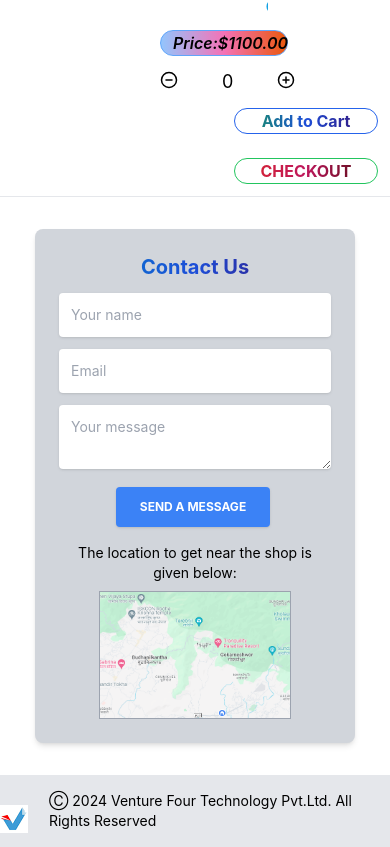
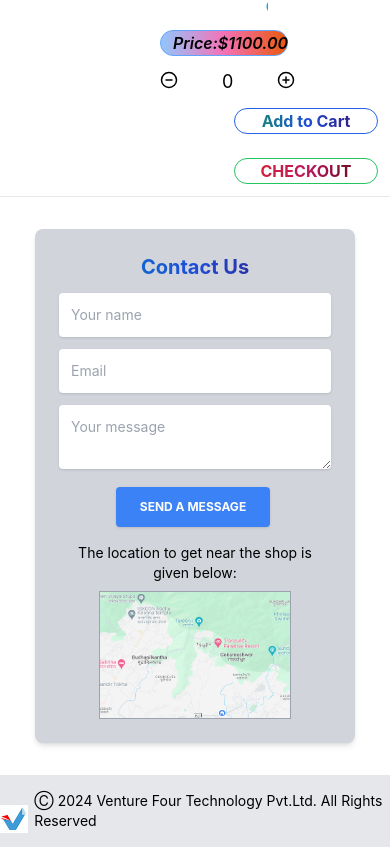
Before and after one commit to prak32/Shopping_Cart, a React (Create React App) app: page /home in a window 390 px wide. Shown: the part 5591-6438 px from the top of the page. Built offline with nearby package versions, Linux system fonts and the light colour scheme; no server answers.

Commit message:
made changes

```diff
--- a/src/Component/Cart.js
+++ b/src/Component/Cart.js
@@ -267,7 +267,7 @@ const Cart = () => {
         <Modal show={showModal} onClose={closeModal} cartItems={cartItems} />
         <ContactForm />
       </section>
-      <footer className="flex gap-4 md:gap-1 items-center justify-center text-sm md:text-xl bg-gray-200 py-4 w-full h-18">
+      <footer className="flex items-center justify-center text-sm md:text-xl bg-gray-200 py-4 w-full h-18">
         <div className="items-center py-2 h-7 w-10 md:py-2 md:h-10 md:w-20">
           <img src="logo2.png" alt="logo"/>
         </div>
```
